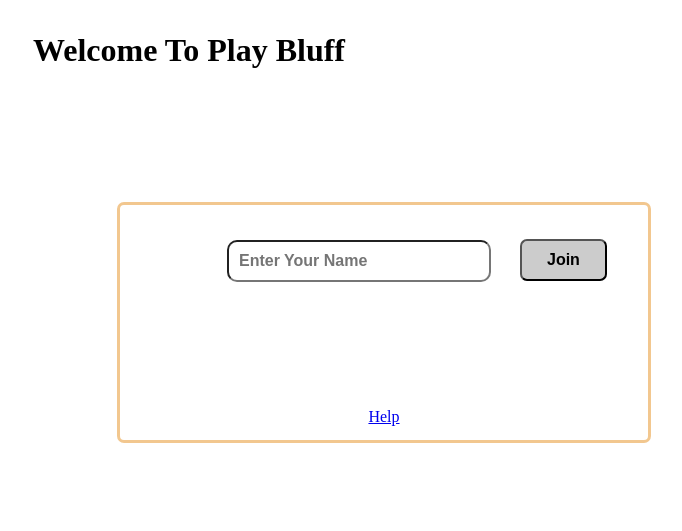
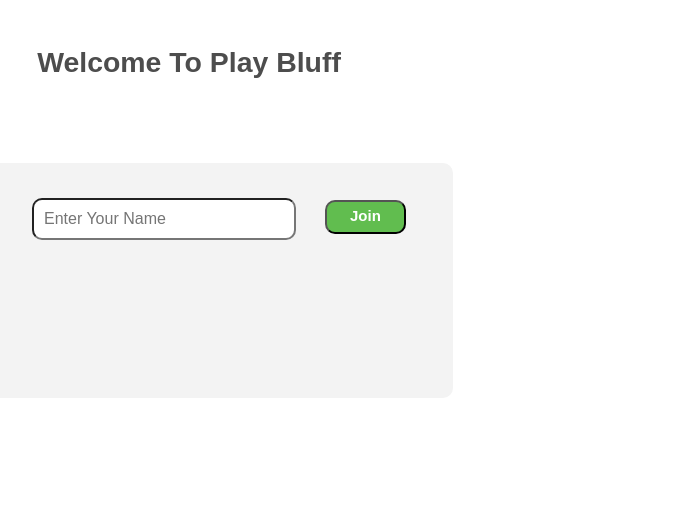
Before and after one commit to jishnu16/BluffCardGame, a website: page public/index.html in a window 1280 px wide. Shown: the whole page, without its empty margins (451-1133 px from the left). Drawn offline with Linux system fonts and the light colour scheme; no server answers.

Commit message:
[surajit] - changed in css
What changes have you made?

* index.html and bluff.css style change.

Why do we need this change?

* for gaming view

What can this change impact?

* visually understand of the game.

```diff
--- a/controller.js
+++ b/controller.js
@@ -38,6 +38,7 @@ app.get('/tableData',function(req,res){
 		res.send(JSON.stringify(req.game.actionLog));
 })
 app.get('/result',function(req,res){
+	// res.clearCookie('cookieName');
 	res.send(JSON.stringify(req.game.getPlayerHandCardsLength()));
 })
 var serveGameStatus = function(req,res){
--- a/public/index.html
+++ b/public/index.html
@@ -14,7 +14,6 @@
         <input type="Submit" value="Join">
       </div>
       <div id="message"> </div>
-      <a href="./help.html">Help</a>
     </div>
 </body>
 </html>
--- a/public/style/bluff.css
+++ b/public/style/bluff.css
@@ -1,5 +1,6 @@
 .table {
-	left: 10px;
+		margin-right: auto;
+		margin-left: auto;
     position: relative;
     width: 1640px;
     height: 800px;
@@ -45,7 +46,9 @@
     right: 10px;
     width: 200px;
     height: 200px;
-    border: 3px solid #F2C78F;
+    /*border: 3px solid #F2C78F;*/
+		color: #3d4180;
+		border-radius: 10px;
 }
 .opponent2 {
 	position: absolute;
@@ -55,7 +58,9 @@
     left: 10px;
     width: 200px;
     height: 200px;
-    border: 3px solid #F2C78F;
+    /*border: 3px solid #F2C78F;*/
+		border-radius: 10px;
+		color: #3d4180;
 }
 
 .ownPlayer {
@@ -65,7 +70,9 @@
     left: 691px;
     width: 244px;
     height: 60px;
-    border: 3px solid #F2C78F;
+    /*border: 3px solid #F2C78F;*/
+		color: #3d4180;
+		border-radius: 10px;
 }
 
 .playerButton{
@@ -99,21 +106,31 @@
     height: 120px;
     width: 65;
     border: 2px solid black;
+		border-radius: 10px;
 }
 .diamonds {
     height: 120px;
     width: 65;
-    border: 2px solid red;
+		border-radius: 10px;
+    border: 2px solid black;
 }
 .clubs {
     height: 120px;
     width: 65;
+		border-radius: 10px;
     border: 2px solid black;
 }
 .hearts {
     height: 120px;
     width: 65;
-    border: 2px solid red;
+		border-radius: 10px;
+    border: 2px solid black;
+}
+div{
+	font-family: sans-serif;
+}
+.suit{
+	text-align: center;
 }
 #logTable{
     text-align: center;
--- a/public/style/index.css
+++ b/public/style/index.css
@@ -1,36 +1,44 @@
 .table {
-  left: 35em;
+    margin-right: auto;
+    margin-left: auto;
+    top: 4em;
     position: relative;
     width: 33em;
     height: 235px;
-  border: 3px solid #F2C78F;
-  top: 7em;
     text-align: center;
-  border-radius: 7px;
-
+    border-radius: 10px;
+    background-color: #F3F3F3;
 }
 h1 {
-  margin-top: 1em;
+  font-family: sans-serif;
+  color: #4D4D4D;
+  font-size: 1.777em;
+  line-height: 1.2em;
+  margin-top: 1.6em;
   text-align: center;
 }
 .submit {
+  font-family: sans-serif;
   position: relative;
   width: 1em;
   left: 25em;
-  bottom: 43px;
+  bottom: 40px;
+
 }
 #message {
+    font-family: sans-serif;
     font-weight: bold;
     font-size: 24px;
     position: relative;
     width: 31em;
     height: 44px;
-  top: 5em;
+    top: 0em;
     right: 4em;
     padding-top: 40px;
 }
 input[type=text] {
-    font-weight: bold;
+  font-family: sans-serif;
+  /*font-weight: bold;*/
   font-size: 16px;
   margin-top: 35px;
   padding:10px;
@@ -38,11 +46,12 @@ input[type=text] {
   width: 15em;
   margin-right: 50px;
 }
-input[type=submit] {
+input[type="submit"] {
+  padding: 5px 23px 8px !important;
+  font-size: 15px !important;
+  background-color: #61BD4F;
   font-weight: bold;
-    font-size: 16px;
-    padding:10px 25px;
-    background:#ccc;
-    cursor:pointer;
-    border-radius: 7px;
+  color: #FFF;
+  border-radius: 10px;
+  cursor: pointer;
 }
```
Also changed, not shown: public/javascript/bluffTable.js (+23 -17 lines). Lines whose indentation alone changed are shown as unchanged.
